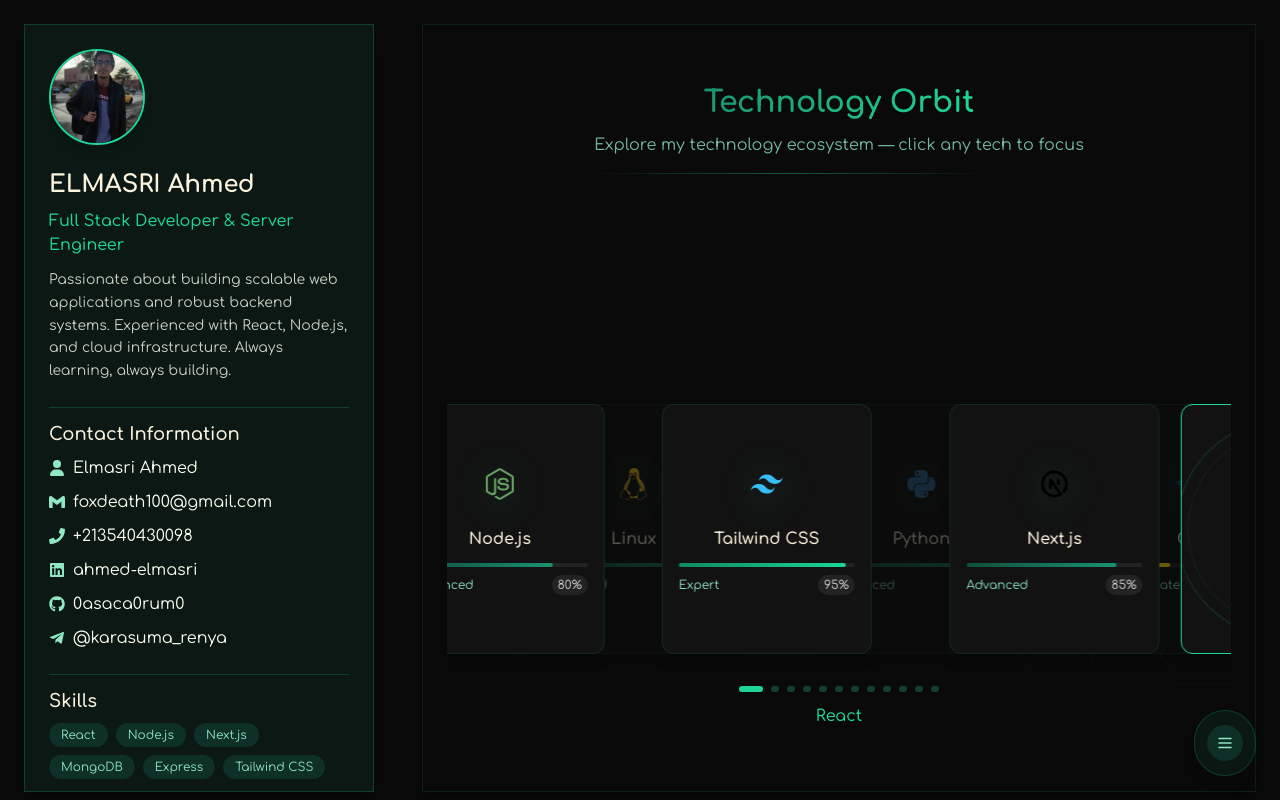
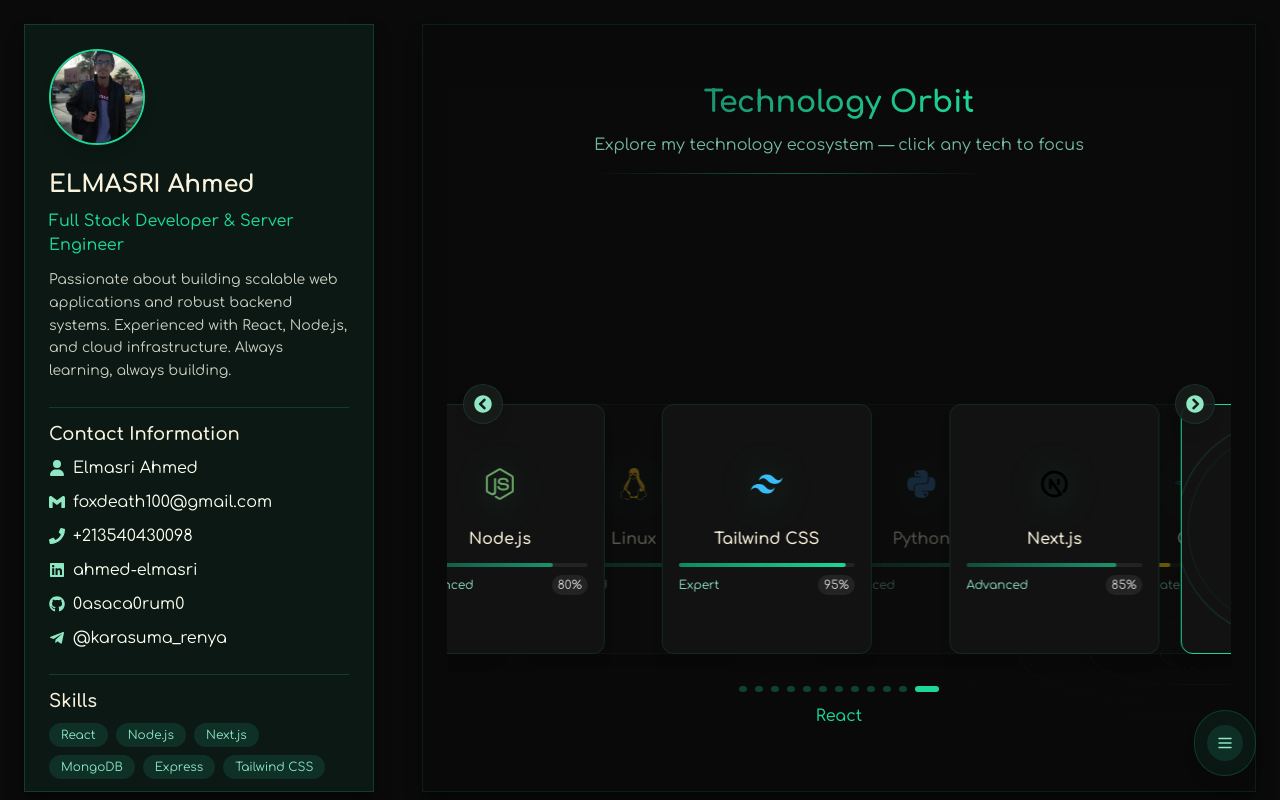
Before and after one commit to 0asaca0rum0/protfolio, a React (Vite) app: page /tech in a window 1280 px wide. Built offline with nearby package versions, Linux system fonts and the light colour scheme.

Commit message:
animation added

```diff
--- a/index.html
+++ b/index.html
@@ -4,7 +4,24 @@
     <meta charset="UTF-8" />
     <link rel="icon" type="image/svg+xml" href="/vite.svg" />
     <meta name="viewport" content="width=device-width, initial-scale=1.0" />
-    <title>Elmasri's portfolio </title>
+    <title>Elmasri's portfolio</title>
+    <!-- Force hardware acceleration for smoother animations -->
+    <style>
+      body {
+        -webkit-font-smoothing: antialiased;
+        -moz-osx-font-smoothing: grayscale;
+        transform: translateZ(0);
+      }
+      /* Add CSS animation for consistent icon rotation in production */
+      @keyframes icon-spin {
+        from { transform: rotateY(0deg); }
+        to { transform: rotateY(360deg); }
+      }
+      .animate-icon-spin {
+        animation: icon-spin 3s linear infinite;
+        backface-visibility: hidden;
+      }
+    </style>
   </head>
   <body>
     <div id="root"></div>
--- a/src/App.jsx
+++ b/src/App.jsx
@@ -1,14 +1,17 @@
+import React, { Suspense, lazy } from 'react';
 import { useState, useEffect } from 'react';
 import { BrowserRouter as Router, Routes, Route, useLocation, Navigate } from 'react-router-dom';
 import Sidebar from './components/Sidebar';
-import Projects from './components/projects';
-import Carousel from './components/Carousel';
 import Contact from './components/contact';
 import FloatingNav from './components/FloatingNav';
 import { motion, AnimatePresence } from 'framer-motion';
 import { FaProjectDiagram, FaCode } from 'react-icons/fa';
 import { BiMailSend } from 'react-icons/bi';
 import './index.css';
+
+// Lazy load components
+const Projects = lazy(() => import('./components/projects'));
+const Carousel = lazy(() => import('./components/Carousel'));
 
 // Component to handle animated routes
 const AnimatedRoutes = ({ isMobile }) => {
--- a/src/components/Carousel.jsx
+++ b/src/components/Carousel.jsx
@@ -1,13 +1,14 @@
 import React, { useEffect, useState } from "react";
 import { motion } from "framer-motion";
+// Split icon imports into dynamic imports
 import {
 	FaReact,
 	FaNodeJs,
 	FaServer,
 	FaLinux,
 	FaPython,
-	FaChevronLeft,
-	FaChevronRight,
+    FaChevronCircleRight,
+    FaChevronCircleLeft,
 } from "react-icons/fa";
 import { TbBrandNextjs, TbBrandMysql } from "react-icons/tb";
 import { SiTailwindcss, SiNginx, SiOpenai, SiNvidia } from "react-icons/si";
@@ -132,11 +133,7 @@
     // To move the center of the circle to the left, subtract a fixed offset from positionX.
     // Responsive offset based on screen width
     let offset = 100;
-    if (window.innerWidth < 480) offset = 30;
-    else if (window.innerWidth < 640) offset = 50;
-    else if (window.innerWidth < 768) offset = 70;
-    else if (window.innerWidth < 1024) offset = 90;
-    else offset = 100;
+
     const positionX = Math.cos(rotation) * orbitRadius * spacingFactor - offset;
     const positionZ = Math.sin(rotation) * orbitRadius * spacingFactor;
 
@@ -443,15 +440,51 @@
                 {/* Center the orbit and arrows */}
                 <div className="relative w-full h-[400px] sm:h-[450px] md:h-[500px] flex items-center justify-center">
                     {/* Navigation arrows */}
+                    <div className="absolute inset-x-0 top-1/2 -translate-y-1/2 flex justify-between px-4 z-50 pointer-events-none">
+                        <button
+                            onClick={(e) => {
+                                e.preventDefault();
+                                e.stopPropagation();
+                                if (!isTransitioning) goNext();
+                            }}
+                            className="pointer-events-auto p-2.5 rounded-full bg-[#181c1b]/90 border border-[#1A936F]/20
+                                text-[#8FE7C3] hover:text-[#1ED696] hover:border-[#1ED696]/40 transition-all shadow-lg"
+                        >
+                            <FaChevronCircleLeft size={18} className="" />
+                        </button>
+                        <button
+                            onClick={(e) => {
+                                e.preventDefault();
+                                e.stopPropagation();
+                                if (!isTransitioning) goPrev();
+                            }}
+                            className="pointer-events-auto p-2.5 rounded-full bg-[#181c1b]/90 border border-[#1A936F]/20
+                                text-[#8FE7C3] hover:text-[#1ED696] hover:border-[#1ED696]/40 transition-all shadow-lg"
+                        >
+                            <FaChevronCircleRight size={18} className="" />
+                        </button>
+                    </div>
 
                     {/* orbit container: Ensure this height is adequate for cards + perspective*/}
                     <div
                         className="mx-auto w-full h-full relative perspective-[1000px] transform-style-preserve-3d"
                         style={{ perspectiveOrigin: "center center" }}
-						onMouseDown={() => isTransitioning ? null : setIsAutoRotating(false)}
-						onTouchStart={() => isTransitioning ? null : setIsAutoRotating(false)}
-						onMouseUp={() => isTransitioning ? null : setTimeout(() => setIsAutoRotating(true), 2000)}
-						onTouchEnd={() => isTransitioning ? null : setTimeout(() => setIsAutoRotating(true), 2000)}
+                        onMouseDown={(e) => {
+                            e.stopPropagation();
+                            if (!isTransitioning) setIsAutoRotating(false);
+                        }}
+                        onTouchStart={(e) => {
+                            e.stopPropagation();
+                            if (!isTransitioning) setIsAutoRotating(false);
+                        }}
+                        onMouseUp={(e) => {
+                            e.stopPropagation();
+                            if (!isTransitioning) setTimeout(() => setIsAutoRotating(true), 2000);
+                        }}
+                        onTouchEnd={(e) => {
+                            e.stopPropagation();
+                            if (!isTransitioning) setTimeout(() => setIsAutoRotating(true), 2000);
+                        }}
                     >
                         {/* orbital rings */}
                         <div className="absolute w-full h-full top-1/2 left-1/2 -translate-x-1/2 -translate-y-1/2 rotate-x-70 opacity-15 pointer-events-none">
@@ -463,7 +496,8 @@
                         </div>
                         {/* Render cards inside a centered container */}
                         <div className="absolute inset-0 origin-center">
-							{techList.reverse().map((tech, i) => (
+                            {/* FIX: Don't use reverse() directly in render as it mutates the array */}
+                            {[...techList].map((tech, i) => (
                                 <OrbitalTechCard
                                     key={tech.name}
                                     tech={tech}
@@ -472,7 +506,13 @@
                                     distance={orbitRadius}
                                     isFocused={techPositions[i].isFocused}
                                     isTransitioning={isTransitioning}
-									onClick={() => !isTransitioning && goToTech(i)}
+                                    onClick={(e) => {
+                                        if (e) {
+                                            e.preventDefault();
+                                            e.stopPropagation();
+                                        }
+                                        if (!isTransitioning) goToTech(i);
+                                    }}
                                 />
                             ))}
                         </div>
@@ -484,7 +524,11 @@
                     {techList.map((tech, i) => (
                         <button
                             key={i}
-							onClick={() => !isTransitioning && goToTech(i)}
+                            onClick={(e) => {
+                                e.preventDefault();
+                                e.stopPropagation();
+                                if (!isTransitioning) goToTech(i);
+                            }}
                             disabled={isTransitioning}
                             className={`transition-all duration-300 rounded-full ${
                                 i === currentIndex
@@ -492,14 +536,16 @@
                                     : "w-2 h-1.5 bg-[#1A936F]/40 hover:bg-[#1A936F]/70"
                             }`}
                             aria-label={`Navigate to ${tech.name}`}
-						/>
-					))}
+                        >
+                            <span className="sr-only">Navigate to {tech.name}</span>
+                        </button>
+                    )).reverse() /* Reverse the order of the pagination buttons */}
                 </div>
 
                 <div className="text-center mt-3">
                     <motion.div
                         key={currentIndex}
-						initial={{ opacity: 0, y: 10 }}
+                        initial={{ opacity: 0, y: -10 }}
                         animate={{ opacity: 1, y: 0 }}
                         transition={{ duration: 0.3 }}
                         className="text-[#1ED696] font-medium text-sm md:text-base"
--- a/src/index.css
+++ b/src/index.css
@@ -375,3 +375,28 @@
 .transform-style-preserve-3d {
   transform-style: preserve-3d;
 }
+
+/* Add CSS animation for icon spinning instead of using JS in production */
+@keyframes slow-spin {
+  from {
+    transform: rotateY(0deg);
+  }
+  to {
+    transform: rotateY(360deg);
+  }
+}
+
+.animate-slow-spin {
+  animation: slow-spin 3s linear infinite;
+}
+
+/* Add CSS animations for icon spinning and orbit animations */
+@keyframes icon-spin {
+  from { transform: rotateY(0deg); }
+  to { transform: rotateY(360deg); }
+}
+
+.animate-icon-spin {
+  animation: icon-spin 3s linear infinite;
+  backface-visibility: hidden;
+}
```
Lines whose indentation alone changed are shown as unchanged.
